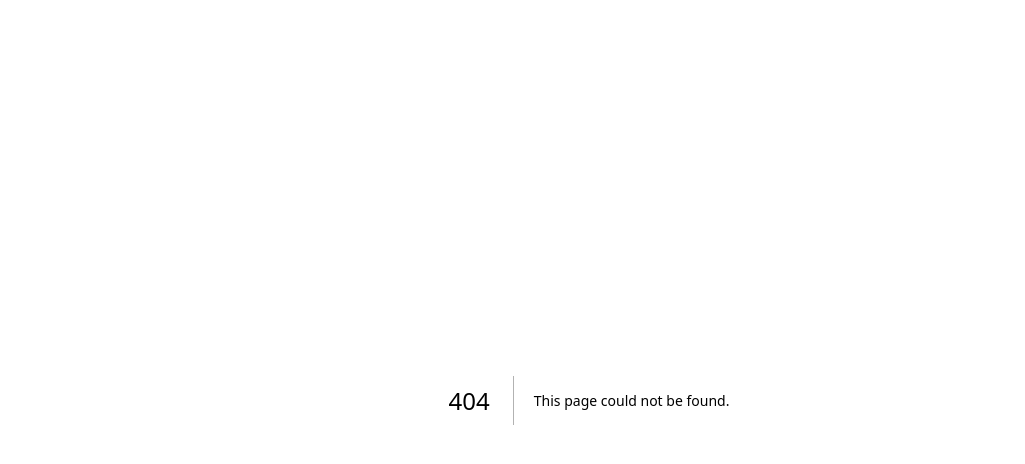
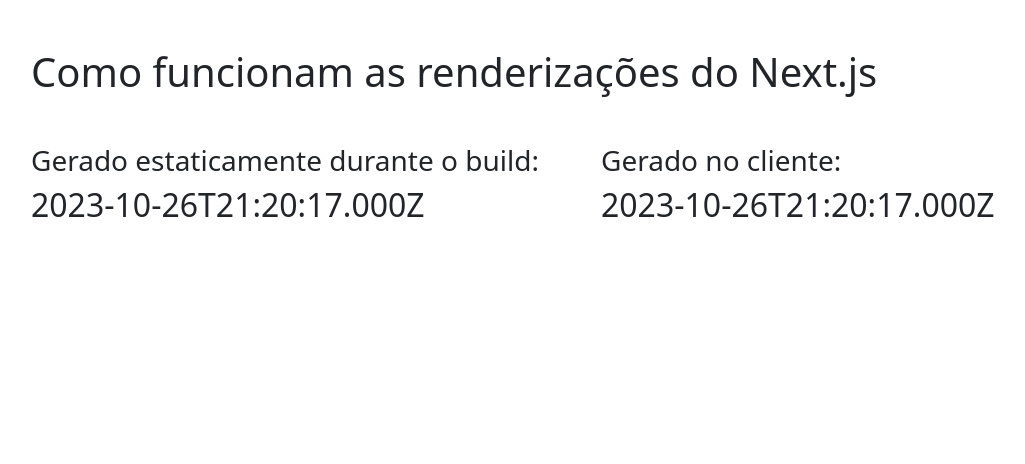
Before and after one commit to ingridbrito/black-nextjs, a Next.js app: page /static in a window 1280 px wide. Before the commit this address had no page. Shown: the top 464 px of the page, without its empty margins (51-1076 px from the left). Built offline with nearby package versions, Linux system fonts and the light colour scheme; no server answers.

Commit message:
Páginas estáticas

```diff
--- /dev/null
+++ b/pages/static.tsx
@@ -0,0 +1,66 @@
+
+import { GetStaticProps, NextPage } from "next"
+import { ReactNode, useEffect, useState } from "react"
+import { Col, Container, Row } from "reactstrap"
+import { json } from "stream/consumers"
+
+type ApiResponse = {
+  name: string
+  timestamp: Date
+}
+
+export const getStaticProps: GetStaticProps = async () => {
+    const staticData = await fetch(`${process.env.NEXT_PUBLIC_APIURL}/api/hello`).then(res =>res.json())
+
+    return {
+        props:{
+            staticData
+        }
+    }
+}
+
+const Static: NextPage = (props:{
+    children?: ReactNode
+    staticData?: ApiResponse
+}) => {
+  const [clientSideData, setClientSideData] = useState<ApiResponse>()
+
+  useEffect(() => {
+    fetchData()
+  }, [])
+
+  const fetchData = async () => {
+    const data = await fetch(`/api/hello`).then(res => res.json())
+    setClientSideData(data)
+  }
+
+  return (
+    <Container tag="main">
+      <h1 className="my-5">
+        Como funcionam as renderizações do Next.js
+      </h1>
+
+      <Row>
+        <Col>
+          <h3>
+            Gerado estaticamente durante o build:
+          </h3>
+          <h2>
+            {props.staticData?.timestamp.toString()}
+          </h2>
+        </Col>
+
+        <Col>
+          <h3>
+            Gerado no cliente:
+          </h3>
+          <h2>
+          {clientSideData?.timestamp.toString()}
+          </h2>
+        </Col>
+      </Row>
+    </Container>
+  )
+}
+
+export default Static
```
